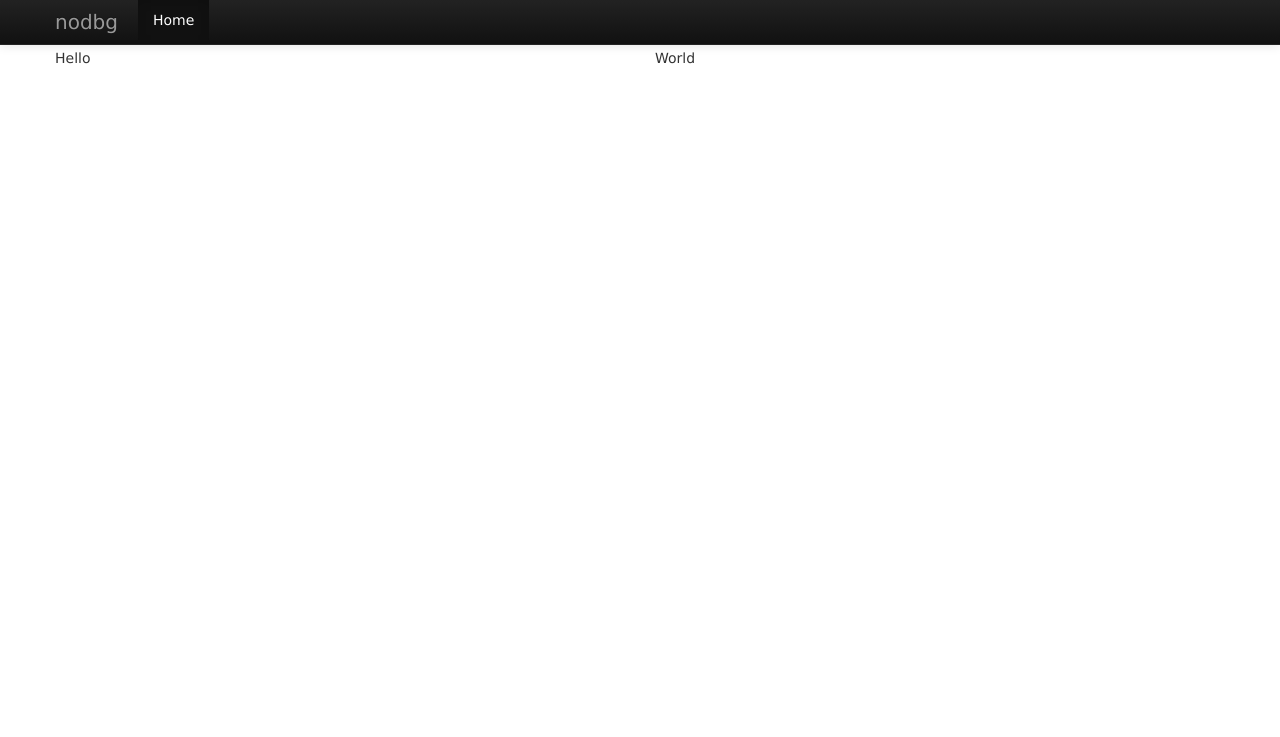
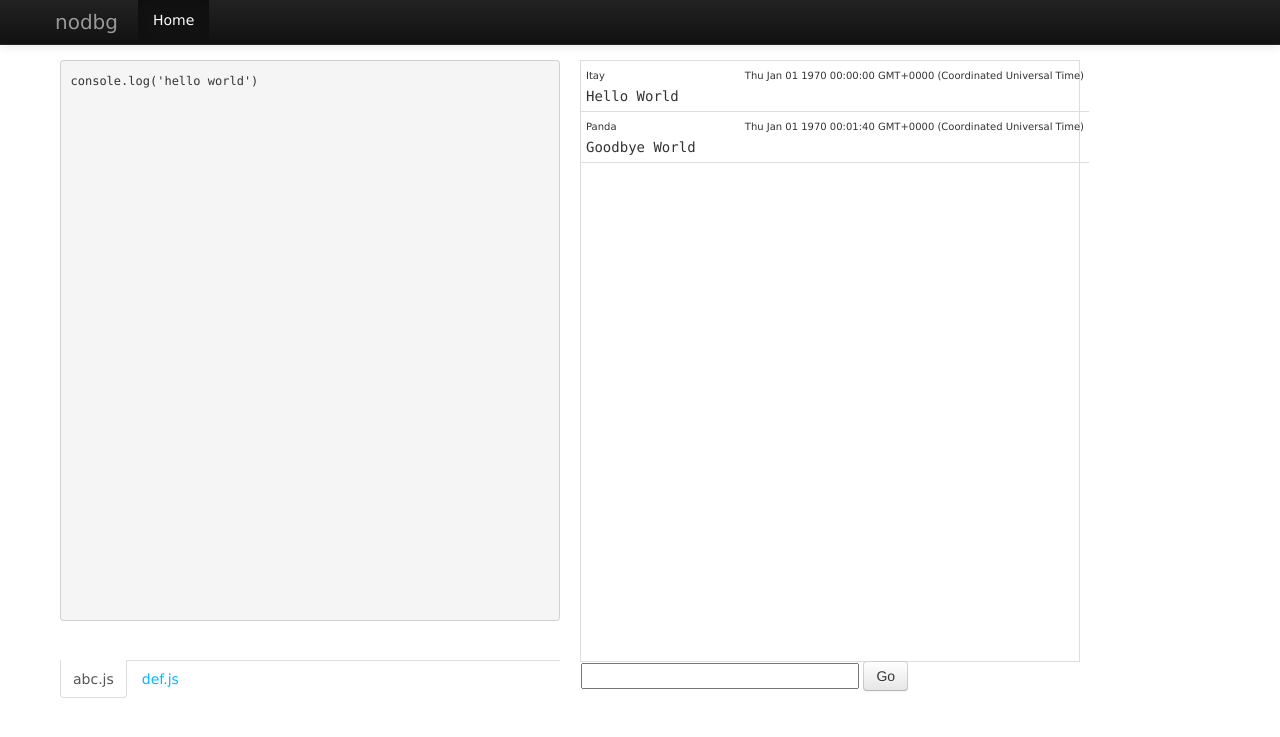
Before and after one commit to nko3/pandabits, a Node server app: page /test in a window 1280 px wide. Shown: the top 737 px of the page. Run offline with Node 20, Linux system fonts and the light colour scheme.

Commit message:
Add basic stream/input

```diff
--- a/site/public/javascripts/views.js
+++ b/site/public/javascripts/views.js
@@ -17,7 +17,7 @@
     });
 
     var FilesView = app.FilesView = Backbone.View.extend({
-        className: "file-tabs",
+        className: "file-tabs tabbable tabs-below",
 
         initialize: function() {
             var views = this.views = {};
@@ -31,7 +31,7 @@
         },
 
         onFileAdded: function(file) {
-            var view = this.views[file.get("id")] = new FileView({mode: file});
+            var view = this.views[file.get("id")] = new FileView({model: file});
 
             this.addFileTab(file, view);
         },
@@ -97,7 +97,7 @@
 
         ensureTabSelected: function() {
             var tabs = this.$(".nav li.active");
-            console.log(tabs);
+
             if (tabs.length === 0) {
                 this.$(".nav li").first().addClass("active");
                 this.$(".tab-content div.tab-pane").first().addClass("active");
@@ -105,18 +105,21 @@
         }
     },{
         template: ' \
+<div class="tab-content"></div> \
 <ul class="nav nav-tabs"> \
 <% _.each(infos, function(info) { %> \
   <li><a href="#file-tab-content<%= info.id %>" data-file="<%= info.id %>" data-toggle="tab"><%= info.path %></a></li> \
 <% }) %> \
 </ul>  \
-<div class="tab-content"></div> \
 '
     });
 
     var StreamInputView = app.StreamInputView = Backbone.View.extend({
-        initialize: function() {
+        className: "stream-input",
 
+        initialize: function(options) {
+            this.messages = options.messages;
+            this.counter = 10;
         },
 
         render: function() {
@@ -130,7 +133,14 @@
         },
 
         onSubmitClicked: function(e) {
-            console.log("CLICKED");
+            var message = {
+                id: this.counter++,
+                time: (new Date()).toString(),
+                user: "Itay",
+                content: this.$("input").val()
+            };
+
+            this.messages.add(message);
         }
     },{
         template: ' \
@@ -168,26 +178,54 @@
     });
 
     var StreamMessagesView = app.StreamMessagesView = Backbone.View.extend({
+        className: "messages-view",
+
         initialize: function() {
+            var views = this.views = {};
+            this.collection.each(function(message) {
+                views[message.get("id")] = new StreamMessageView({model: message});
+            });
 
+            this.collection.on("add", this.onMessageAdded, this);
+        },
+
+        onMessageAdded: function(message) {
+            var view = this.views[message.get("id")] = new StreamMessageView({model: message});
+
+            this.addMessage(message, view);
         },
 
         render: function() {
+            this.$el.html('');
+
+            var els = [];
+            _.each(this.views, function(view) {
+                els.push(view.render().el);
+            });
+            this.$el.append(els);
+
             return this;
+        },
+
+        addMessage: function(message, view) {
+            this.$el.append(view.render().el);
         }
     });
 
     var StreamView = app.StreamView = Backbone.View.extend({
-        className: "stream-window"
+        className: "stream-window",
 
-        initialize: function() {
+        initialize: function(options) {
 
-            this.messages = new StreamMessagesView({collection: options.messages});
-            this.input = new StreamInputView();
+            this.messagesView = new StreamMessagesView({collection: options.messages});
+            this.inputView = new StreamInputView({messages: options.messages});
         },
 
         render: function() {
+            this.$el.append(this.messagesView.render().el);
+            this.$el.append(this.inputView.render().el);
 
+            return this;
         },
     });
 
--- a/site/public/stylesheets/style.css
+++ b/site/public/stylesheets/style.css
@@ -12,9 +12,57 @@ a {
 }
 
 .gridster ul li {
-    background: teal;
+    /*background: teal;*/
+}
+
+.file-tabs {
+    height: 100%;
+}
+
+.file-tabs .tab-content {
+    height: 100%;
+}
+
+.file-tabs .tab-content .tab-pane {
+    height: 100%;
+}
+
+.file-tabs pre {
+    height: 90%;
 }
 
 .stream-window {
-    min-height: 500px;
+    height: 100%;
+    border: 1px solid #DDD;
 }
+
+.messages-view {
+    height: 100%;
+}
+
+.stream-input {
+}
+
+.message-box {
+    border-bottom: 1px solid #DDD;
+    display: table;
+    width: 100%;
+    padding: 5px;
+}
+
+.message-box .message-header {
+    font-size: 10px;
+}
+
+.message-box .message-user {
+    float: left;
+}
+
+.message-box .message-time {
+    float: right;
+}
+
+.message-box .message-content {
+    clear: both;
+    font-family: Monaco, Menlo, Consolas, "Courier New", monospace;
+}
--- a/site/views/test.html
+++ b/site/views/test.html
@@ -51,10 +51,15 @@
       </div>
     </div>
 
-    <div class="container">
+      <div class="gridster">
+        <ul>
+            <li data-row="1" data-col="1" data-sizex="1" data-sizey="1" id="files"></li>
+            <li data-row="1" data-col="2" data-sizex="1" data-sizey="1" id="stream"></li>
+        </ul>
+
       <div class="row">
-        <div class="span6" id="files">Hello</div>
-        <div class="span6" id="stream">World</div>
+        <div class="span6" id="files"></div>
+        <div class="span6" id="stream"></div>
       </div>
 
 
@@ -72,6 +77,11 @@
 
     <script>
       $(function() {
+        $(".gridster ul").gridster({
+            widget_margins: [10, 10],
+            widget_base_dimensions: [500, 600]
+        });
+
         var rawFiles = [
           {
             id: "1",
@@ -89,14 +99,29 @@
         var filesView = new App.FilesView({collection: files});
 
         $("#files").append(filesView.render().el);
+
+        var rawMessages = [
+          {
+            id: "1",
+            time: (new Date(0)).toString(),
+            user: "Itay",
+            content: "Hello World"
+          },
+          {
+            id: "2",
+            time: (new Date(100000)).toString(),
+            user: "Panda",
+            content: "Goodbye World"
+          },
+        ]
+
+        var messages = new App.Messages(rawMessages);
+        var streamView = new App.StreamView({messages: messages});
+
+        $("#stream").append(streamView.render().el);
       });
 
-    //$(function() {
-    //    $(".gridster ul").gridster({
-    //        widget_margins: [10, 10],
-    //        widget_base_dimensions: [140, 140]
-    //    });
-    //  });
+
     </script>
 
   </body>
```
